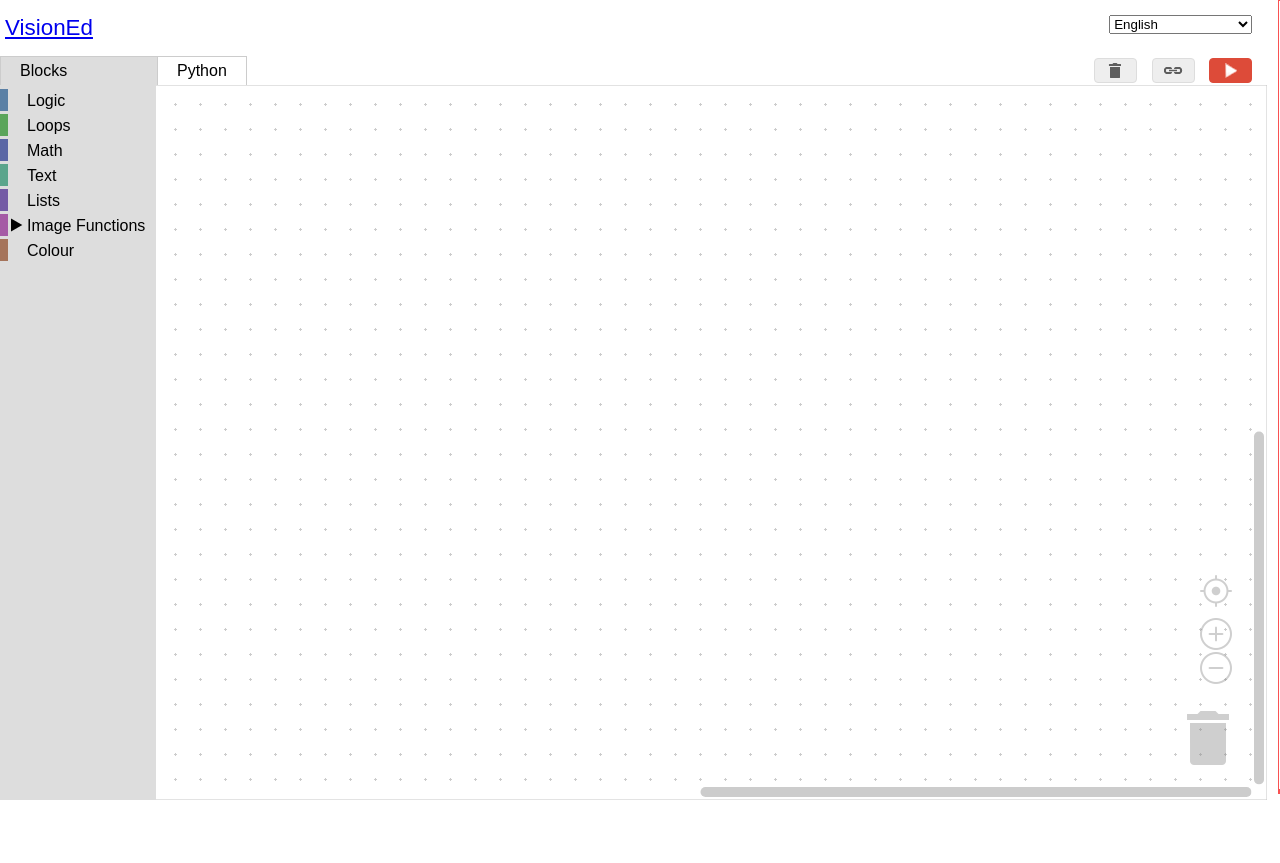
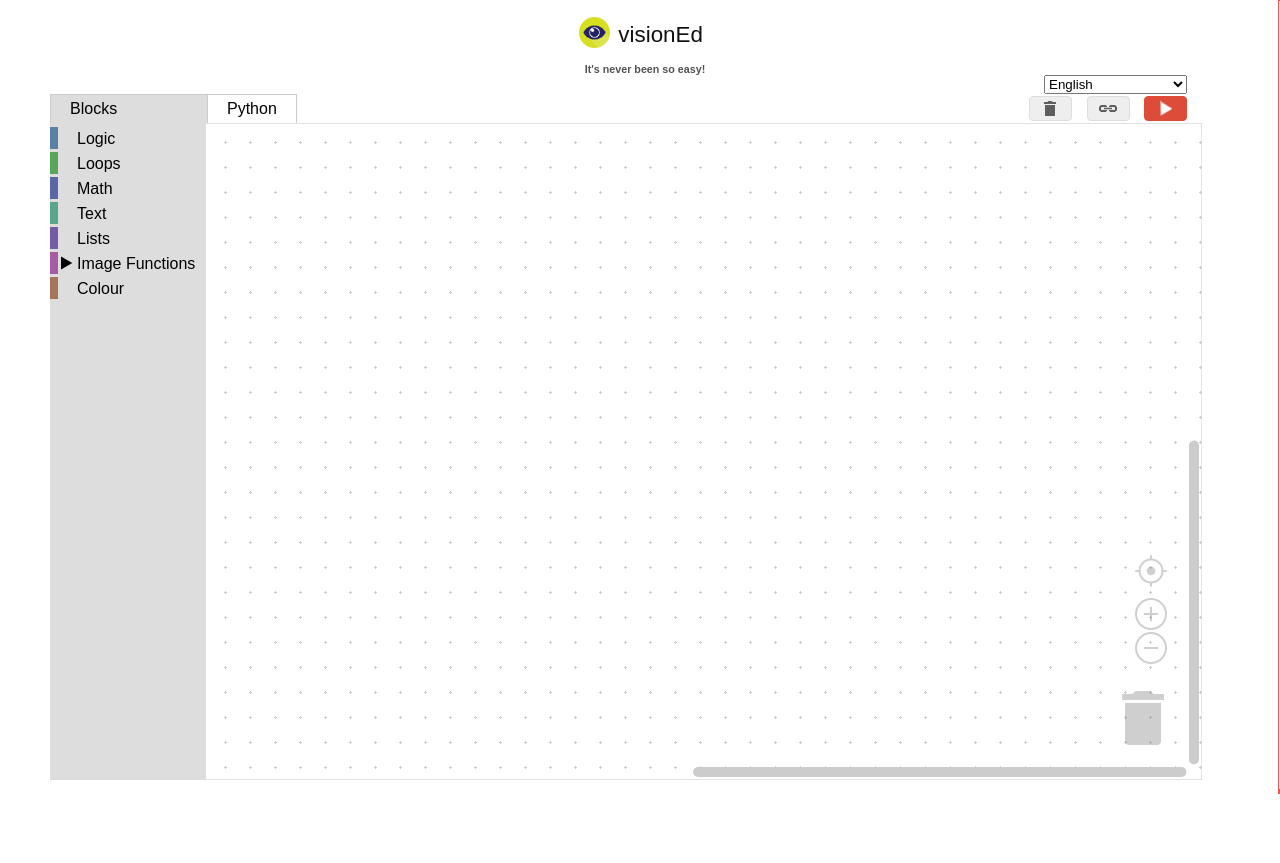
Before and after one commit to srsanghavi/VisionEd, a PHP site: page /visionEd/ in a window 1280 px wide. After the commit the page ends 794 px from the top, so only its background shows below. Run offline with PHP 8.4, Linux system fonts and the light colour scheme.

Commit message:
:art: Refactor: visionEd signing off

```diff
--- a/index.php
+++ b/index.php
@@ -13,6 +13,9 @@
   <script src="blockly/python_compressed.js"></script>
   <script src="blockly/generators/python/imgproc.js"></script>
   <script src="code.js"></script>
+   <!-- Compiled and minified CSS -->
+
+
   <style type="text/css">
 
     textarea {
@@ -27,10 +30,16 @@
   </style>
 </head>
 <body>
-  <table width="99%" height="100%">
+  <div id="navbar" style="height:20px;justify-content: center;">
+    <h1 style="text-align: center;color: #111111">
+    <img src="assets/visionEd_logo.png" style="width:35px;height: 35px;">
+    <span style="    position: relative;
+    top: -8px;">visionEd</span></h1>
+  </div>
+  <table width="90%" height="90%" style="position: fixed;bottom: 20px;margin-right: 50px;margin-left: 50px">
     <tr>
       <td>
-        <h1><a href="#">VisionEd</a>
+        <h1><a href="#"></a>
           <span id="title"></span>
         </h1>
       </td>
@@ -82,7 +91,7 @@
   <pre id="content_lua" class="content"></pre>
   <pre id="content_dart" class="content"></pre>
   <textarea id="content_xml" class="content" wrap="off"></textarea>
-
+</div>
   <xml id="toolbox" style="display: none">
     <category name="{catLogic}" colour="210">
       <block type="controls_if"></block>
@@ -448,6 +457,8 @@
                  <textarea type="text" id="code_txtArea" name="code_txtArea" style="border:none ;resize: none;width: 98%;height:98vh" ></textarea>
                </form>
              </div>
-
+             <div style="width:100%">
+               <h6 style="text-align: center;position: relative;left:5px;top:3px;color: #525252">It's never been so easy!</h6>
+             </div>
            </body>
            </html>
```
Also changed, not shown: temp.jpg, 1 other file.
